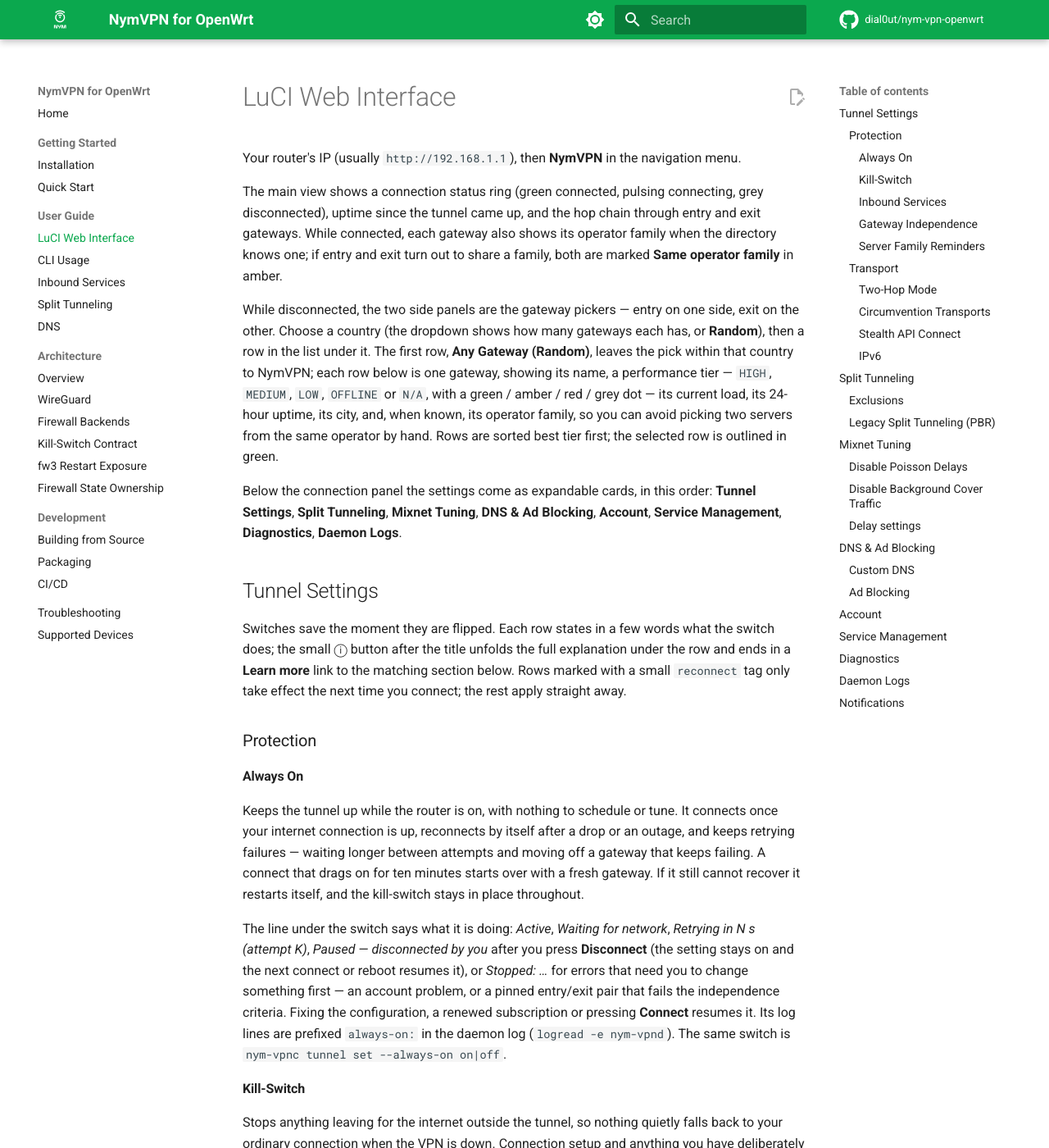
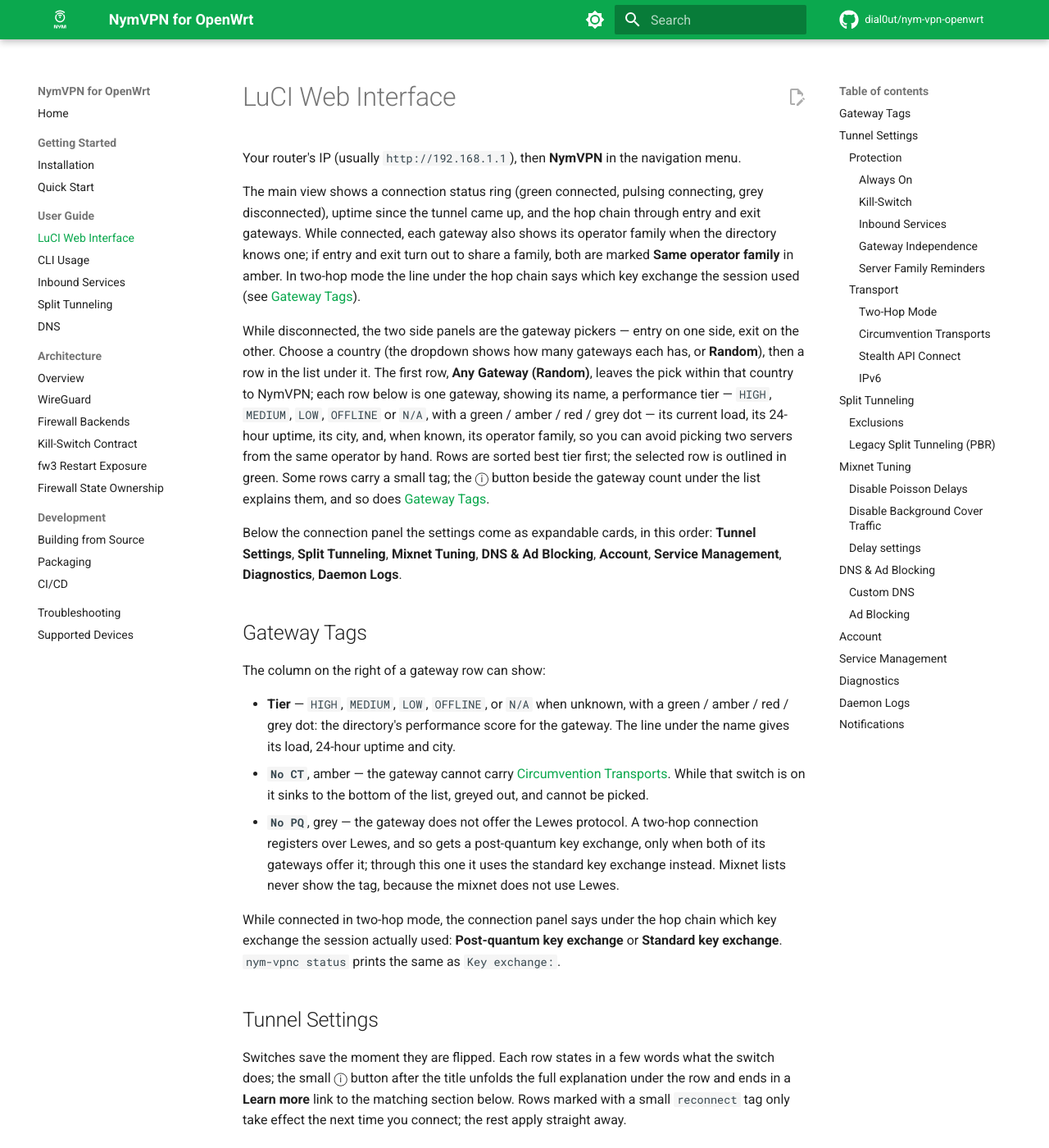
Before and after one commit to dial0ut/nym-vpn-openwrt, an MkDocs documentation site: the page built from docs/guide/luci.md, in a window 1280 px wide and 1400 px high. Shown: the whole window at 82% size. Built offline with MkDocs 1.6.1 and Material for MkDocs 9.7.7, drawn with Linux system fonts in a browser that asks for light colours; comment, search, counter and statistics services are not loaded.

Commit message:
docs: gateway tags and the key exchange

```diff
--- a/docs/guide/luci.md
+++ b/docs/guide/luci.md
@@ -5,7 +5,9 @@ Your router's IP (usually `http://192.168.1.1`), then **NymVPN** in the navigati
 The main view shows a connection status ring (green connected, pulsing connecting, grey
 disconnected), uptime since the tunnel came up, and the hop chain through entry and exit gateways.
 While connected, each gateway also shows its operator family when the directory knows one; if
-entry and exit turn out to share a family, both are marked **Same operator family** in amber.
+entry and exit turn out to share a family, both are marked **Same operator family** in amber. In
+two-hop mode the line under the hop chain says which key exchange the session used (see
+[Gateway Tags](#gateway-tags)).
 
 While disconnected, the two side panels are the gateway pickers — entry on one side, exit on the
 other. Choose a country (the dropdown shows how many gateways each has, or **Random**), then a row
@@ -14,11 +16,31 @@ to NymVPN; each row below is one gateway, showing its name, a performance tier
 `MEDIUM`, `LOW`, `OFFLINE` or `N/A`, with a green / amber / red / grey dot — its current load, its
 24-hour uptime, its city, and, when known, its operator family, so you can avoid picking two
 servers from the same operator by hand. Rows are sorted best tier first; the selected row is
-outlined in green.
+outlined in green. Some rows carry a small tag; the ⓘ button beside the gateway count under the
+list explains them, and so does [Gateway Tags](#gateway-tags).
 
 Below the connection panel the settings come as expandable cards, in this order: **Tunnel
 Settings**, **Split Tunneling**, **Mixnet Tuning**, **DNS & Ad Blocking**, **Account**, **Service
 Management**, **Diagnostics**, **Daemon Logs**.
+
+## Gateway Tags
+
+The column on the right of a gateway row can show:
+
+- **Tier** — `HIGH`, `MEDIUM`, `LOW`, `OFFLINE`, or `N/A` when unknown, with a green / amber /
+  red / grey dot: the directory's performance score for the gateway. The line under the name gives
+  its load, 24-hour uptime and city.
+- **`No CT`**, amber — the gateway cannot carry
+  [Circumvention Transports](#circumvention-transports). While that switch is on it sinks to the
+  bottom of the list, greyed out, and cannot be picked.
+- **`No PQ`**, grey — the gateway does not offer the Lewes protocol. A two-hop connection
+  registers over Lewes, and so gets a post-quantum key exchange, only when both of its gateways
+  offer it; through this one it uses the standard key exchange instead. Mixnet lists never show
+  the tag, because the mixnet does not use Lewes.
+
+While connected in two-hop mode, the connection panel says under the hop chain which key exchange
+the session actually used: **Post-quantum key exchange** or **Standard key exchange**.
+`nym-vpnc status` prints the same as `Key exchange:`.
 
 ## Tunnel Settings
 
```
Also changed, not shown: docs/guide/cli.md (+4 -0 lines).
